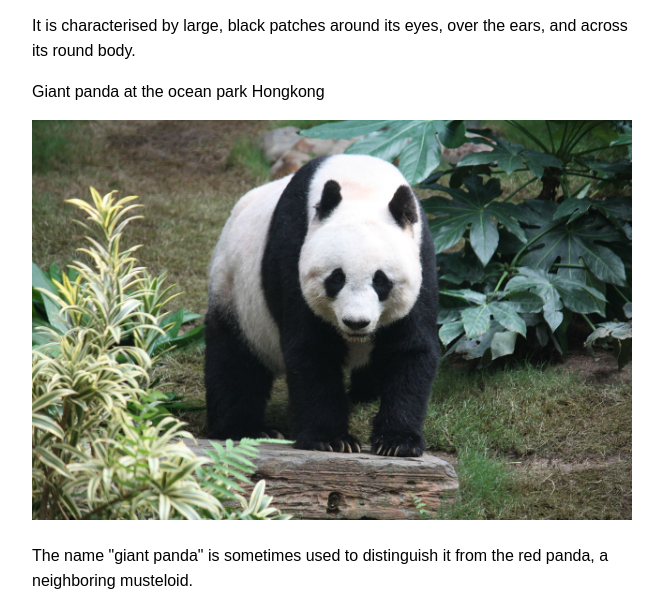
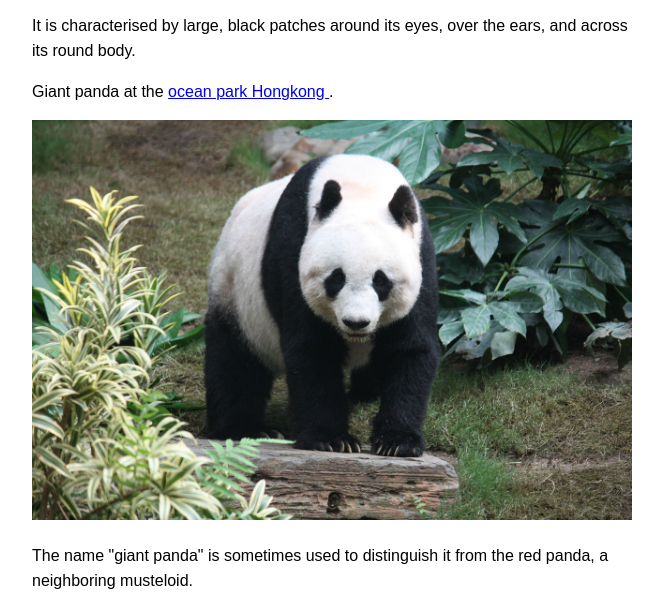
Before and after one commit to KimBergstrom/PandaStudent, a plain HTML site: page index.html in a window 1280 px wide. Shown: the part 183-789 px from the top of the page, without its empty margins (308-971 px from the left). Drawn offline with Linux system fonts and the light colour scheme.

Commit message:
Link to park china

```diff
--- a/index.html
+++ b/index.html
@@ -21,7 +21,7 @@
         It is characterised by large, black patches around its eyes, over the ears, and across its round body.
     </p>
 
-    <p>Giant panda at the ocean park Hongkong
+    <p>Giant panda at the <a href="https://en.wikipedia.org/wiki/Ocean_Park_Hong_Kong">ocean park Hongkong </a>.
 
     </p>
     <img src="GrosserPanda.jpg" />
```
